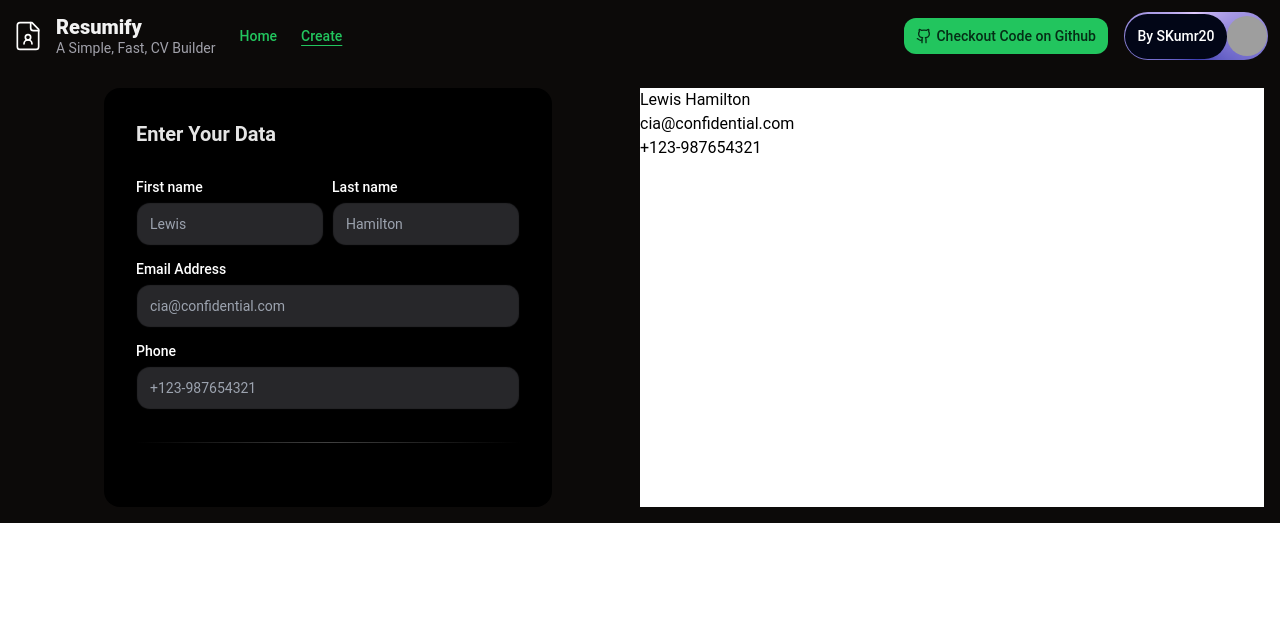
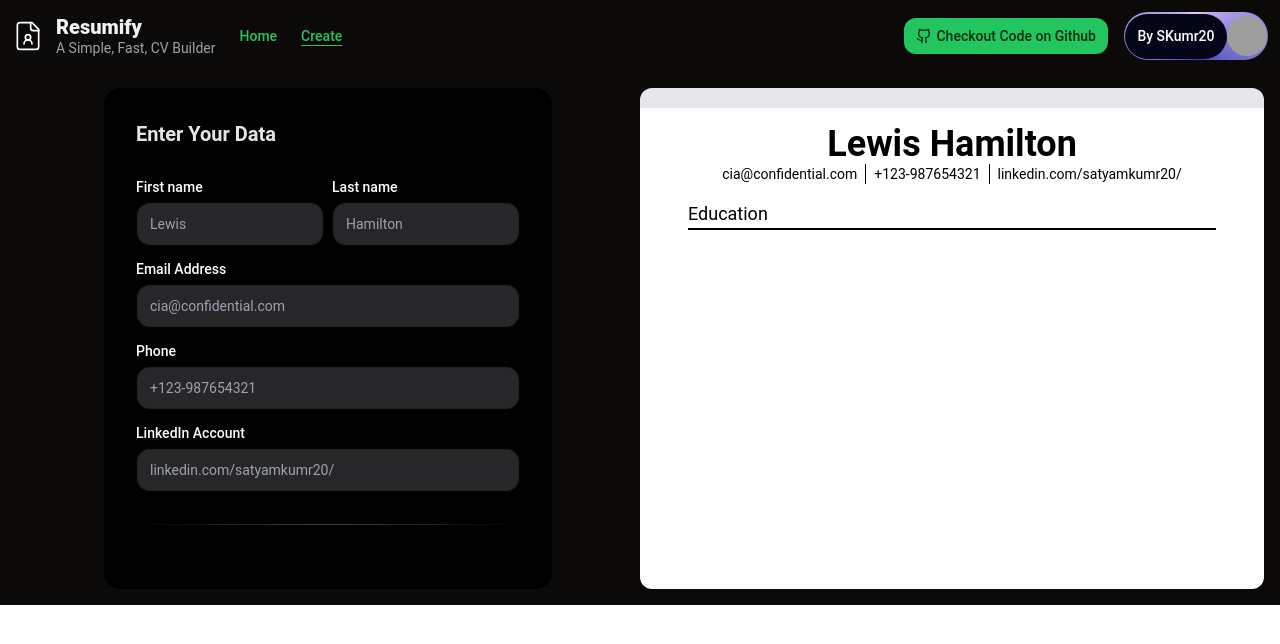
Before and after one commit to SKumr20/resume-builder, a React (Vite) app: page /createResume in a window 1280 px wide. Shown: the top 644 px of the page. Built offline with nearby package versions, Linux system fonts and the light colour scheme; grey boxes are pictures that could not be loaded.

Commit message:
Add Styles Add LinkedIn Input

```diff
--- a/src/components/ResumePreview.jsx
+++ b/src/components/ResumePreview.jsx
@@ -1,12 +1,21 @@
 
-const ResumePreview = ({ firstname, lastname, email, phone}) => {
+const ResumePreview = ({ firstname, lastname, email, phone, linkedin}) => {
   return (
     <>
-        <div className='bg-white flex flex-col'>
+        <div className='bg-white h-full flex flex-col border-t-[20px] rounded-xl'>
             {/* Top section */}
-            <h1>{firstname} {lastname}</h1>
-            <h1>{email}</h1>
-            <h1>{phone}</h1>
+            <h2 className="font-bold text-4xl text-center mt-4">{firstname} {lastname}</h2>
+            <div className="flex flex-row items-center justify-center text-sm gap-2">
+              <h2 className="">{email}</h2>
+              <h2 className="border-l-[1px] border-black pl-2">{phone}</h2>
+              <h2 className="border-l-[1px] border-black pl-2">{linkedin}</h2>
+            </div>
+
+
+            {/* Education */}
+            <h2 className="text-lg mx-12 mt-4">Education</h2>
+            <hr className="border-[0.5px] mx-12 border-black"/>
+
         </div>
     </>
   )
--- a/src/components/signup-form-demo.jsx
+++ b/src/components/signup-form-demo.jsx
@@ -4,7 +4,7 @@ import { Label } from "@/components/ui/label";
 import { Input } from "@/components/ui/input";
 import { cn } from "@/lib/utils";
 
-export default function SignupFormDemo({ setFirstname, setLastname, setEmail, setPhone }) {
+export default function SignupFormDemo({ setFirstname, setLastname, setEmail, setPhone, setLinkedin}) {
   const handleSubmit = (e) => {
     e.preventDefault();
     console.log("Form submitted");
@@ -37,6 +37,10 @@ export default function SignupFormDemo({ setFirstname, setLastname, setEmail, se
           <Label htmlFor="email">Phone</Label>
           <Input id="phone" placeholder="+123-987654321" type="tel" onChange={(e) => setPhone(e.target.value)} />
         </LabelInputContainer>
+        <LabelInputContainer className="mb-4">
+          <Label htmlFor="email">LinkedIn Account</Label>
+          <Input id="linkedin" placeholder="linkedin.com/satyamkumr20/" type="url" onChange={(e) => setLinkedin(e.target.value)} />
+        </LabelInputContainer>
         <div
           className="bg-gradient-to-r from-transparent via-neutral-700 to-transparent my-8 h-[1px] w-full" />
       </form>
--- a/src/pages/CreateResume.jsx
+++ b/src/pages/CreateResume.jsx
@@ -7,12 +7,13 @@ const CreateResume = () => {
   const [lastname, setLastname] = useState("Hamilton");
   const [email, setEmail] = useState("cia@confidential.com");
   const [phone, setPhone] = useState('+123-987654321');
+  const [linkedin, setLinkedin] = useState('linkedin.com/satyamkumr20/');
 
   return (
     <>
       <div className='grid grid-cols-2 p-4 bg-background max-h-full'>
-        <SignupFormDemo setFirstname={setFirstname} setLastname={setLastname} setEmail={setEmail} setPhone={setPhone} />
-        <ResumePreview firstname={firstname} lastname={lastname} email={email} phone={phone} />
+        <SignupFormDemo setFirstname={setFirstname} setLastname={setLastname} setEmail={setEmail} setPhone={setPhone} setLinkedin={setLinkedin} />
+        <ResumePreview firstname={firstname} lastname={lastname} email={email} phone={phone} linkedin={linkedin} />
       </div>
     </>
   )
```
